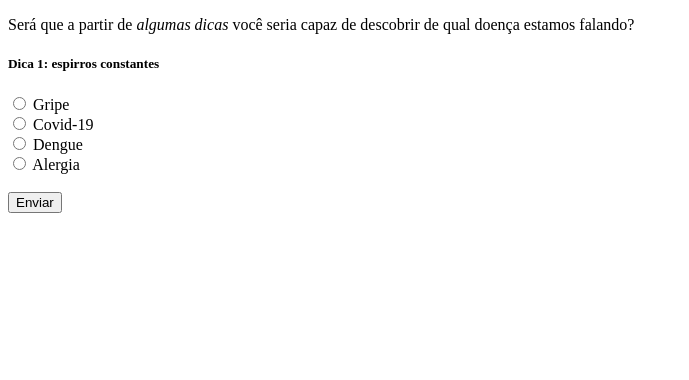
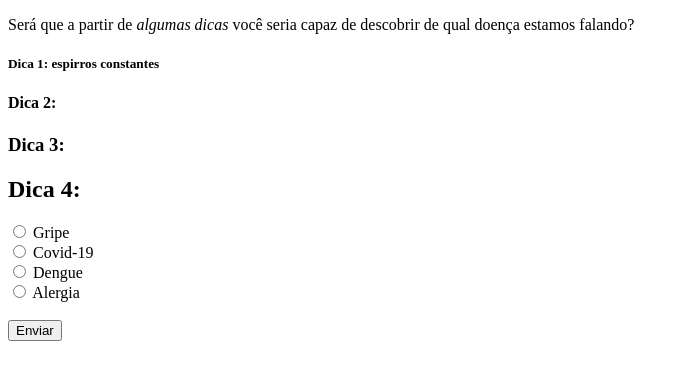
Before and after one commit to erickems/psoft-pages, a plain HTML site: page exerciciosPsoft/index2.html in a window 1280 px wide. Shown: the whole page, without its empty margins (0-689 px from the left). Drawn offline with Linux system fonts and the light colour scheme.

Commit message:
"Melhorando o app"

```diff
--- a/exerciciosPsoft/app2.js
+++ b/exerciciosPsoft/app2.js
@@ -26,7 +26,7 @@ function start(){
 
 function selecionaNovaDoenca(){
     for(let i = 1; i <= 4; i++){
-        document.querySelector(`#dica${i}`).innerText = ""
+        document.querySelector(`#dica${i}`).innerText = `Dica ${i}: `
     }
     document.querySelector("#acertou").innerText = ""
 
--- a/exerciciosPsoft/index2.html
+++ b/exerciciosPsoft/index2.html
@@ -9,10 +9,10 @@
 <body>
     <p>Será que a partir de <em>algumas dicas</em> você seria capaz de descobrir de qual doença estamos falando?</p>
     <form id="form">
-        <h5 id="dica1"></h5>
-        <h4 id="dica2"></h4>
-        <h3 id="dica3"></h3>
-        <h2 id="dica4"></h2>
+        <h5 id="dica1">Dica 1:</h5>
+        <h4 id="dica2">Dica 2:</h4>
+        <h3 id="dica3">Dica 3:</h3>
+        <h2 id="dica4">Dica 4:</h2>
         <div>
             <input type="radio" name="doença" value="gripe" id="gripe">
             <label for="gripe">Gripe</label><br>
```
